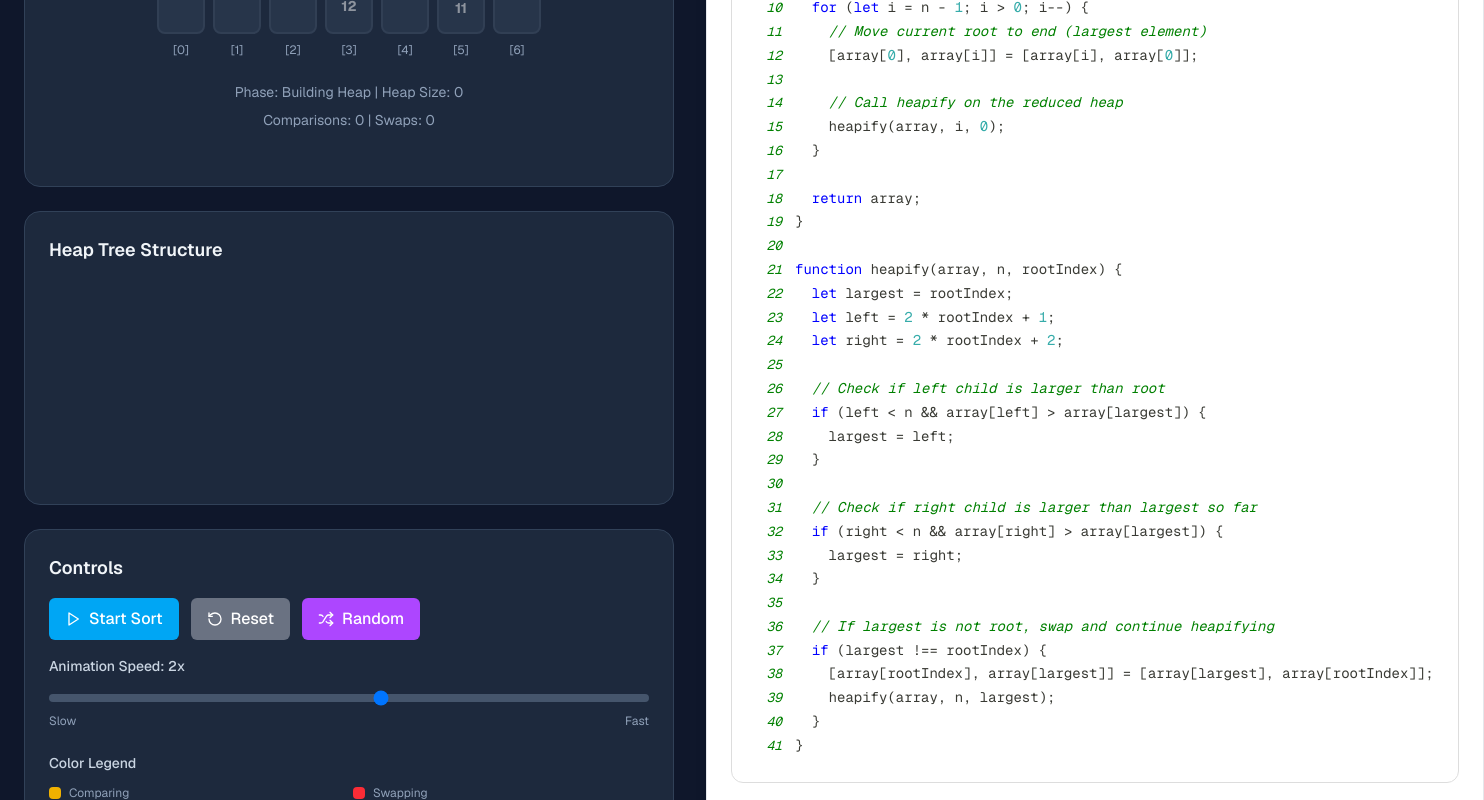
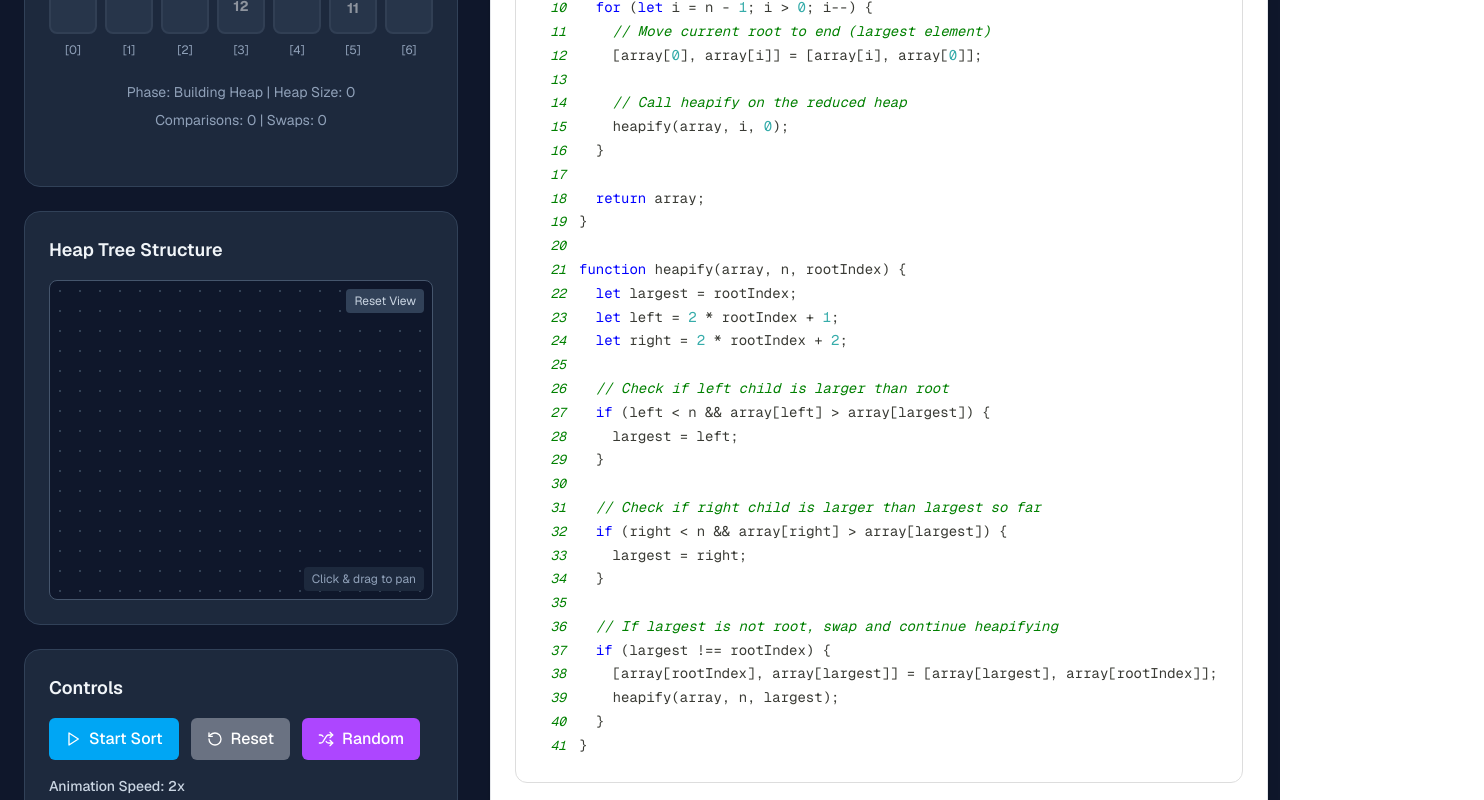
Before and after one commit to gael55x/DSA-Visualizer, a Next.js app in the folder dsa-visualizer/: page /sorting/heap-sort in a window 1280 px wide. Shown: the part 526-1326 px from the top of the page, 1484 px wide, since content can reach past the window. Built offline with nearby package versions, Linux system fonts and the light colour scheme.

Commit message:
Changed btree visualize on heapsort to pan canvas like component, and fixed container layouts

```diff
--- a/dsa-visualizer/components/visualizers/HeapSortVisualizer.tsx
+++ b/dsa-visualizer/components/visualizers/HeapSortVisualizer.tsx
@@ -1,6 +1,6 @@
 'use client';
 
-import { useState, useCallback } from 'react';
+import { useState, useCallback, useRef } from 'react';
 import { motion, AnimatePresence } from 'framer-motion';
 import { Play, Pause, RotateCcw, Shuffle } from 'lucide-react';
 import CodeHighlighter from '../ui/CodeHighlighter';
@@ -95,6 +95,13 @@ export default function HeapSortVisualizer() {
   const [heapSize, setHeapSize] = useState(0);
   const [phase, setPhase] = useState<'building' | 'sorting'>('building');
 
+  // Add cancellation ref for pause functionality
+  const cancelRef = useRef(false);
+
+  // Pan state
+  const [panOffset, setPanOffset] = useState({ x: 0, y: 0 });
+  const [isDragging, setIsDragging] = useState(false);
+
   const generateId = () => Math.random().toString(36).substr(2, 9);
 
   const generateRandomArray = useCallback(() => {
@@ -110,6 +117,7 @@ export default function HeapSortVisualizer() {
   }, []);
 
   const resetSort = useCallback(() => {
+    cancelRef.current = true; // Cancel any ongoing animation
     setIsPlaying(false);
     setIsPaused(false);
     setCurrentStep(0);
@@ -127,14 +135,40 @@ export default function HeapSortVisualizer() {
       isHeapified: false,
       isExtracted: false
     })));
+    setTimeout(() => { cancelRef.current = false; }, 100); // Reset cancellation flag
   }, []);
 
-  const heapify = async (arr: ArrayElement[], n: number, rootIndex: number) => {
+  // Cancellable delay function
+  const cancellableDelay = async (ms: number) => {
+    return new Promise<void>((resolve, reject) => {
+      const timeout = setTimeout(() => {
+        if (cancelRef.current) {
+          reject(new Error('Cancelled'));
+        } else {
+          resolve();
+        }
+      }, ms);
+
+      // Check for cancellation periodically
+      const checkCancellation = () => {
+        if (cancelRef.current) {
+          clearTimeout(timeout);
+          reject(new Error('Cancelled'));
+        }
+      };
+
+      const interval = setInterval(checkCancellation, 50);
+      setTimeout(() => clearInterval(interval), ms);
+    });
+  };
+
+  const heapify = async (arr: ArrayElement[], n: number, rootIndex: number): Promise<void> => {
     let largest = rootIndex;
     let left = 2 * rootIndex + 1;
     let right = 2 * rootIndex + 2;
     let totalComparisons = comparisons;
 
+    try {
       // Step 6: Initialize heapify variables
       setCurrentStep(6);
       setArray(prev => prev.map((item, idx) => ({
@@ -143,7 +177,7 @@ export default function HeapSortVisualizer() {
         isComparing: false,
         isSwapping: false
       })));
-    await delay(speed);
+      await cancellableDelay(speed);
 
       // Step 7: Check left child
       setCurrentStep(7);
@@ -155,7 +189,7 @@ export default function HeapSortVisualizer() {
         })));
         totalComparisons++;
         setComparisons(totalComparisons);
-      await delay(speed);
+        await cancellableDelay(speed);
 
         if (arr[left].value > arr[largest].value) {
           largest = left;
@@ -172,7 +206,7 @@ export default function HeapSortVisualizer() {
         })));
         totalComparisons++;
         setComparisons(totalComparisons);
-      await delay(speed);
+        await cancellableDelay(speed);
 
         if (arr[right].value > arr[largest].value) {
           largest = right;
@@ -188,7 +222,7 @@ export default function HeapSortVisualizer() {
           isComparing: false,
           isActive: false
         })));
-      await delay(speed);
+        await cancellableDelay(speed);
 
         // Perform swap
         [arr[rootIndex], arr[largest]] = [arr[largest], arr[rootIndex]];
@@ -200,7 +234,7 @@ export default function HeapSortVisualizer() {
           return newArr;
         });
 
-      await delay(speed);
+        await cancellableDelay(speed);
 
         // Recursively heapify affected subtree
         await heapify(arr, n, largest);
@@ -213,9 +247,18 @@ export default function HeapSortVisualizer() {
         isSwapping: false,
         isActive: false
       })));
+    } catch (error) {
+      // Handle cancellation
+      if (error instanceof Error && error.message === 'Cancelled') {
+        return;
+      }
+      throw error;
+    }
   };
 
   const heapSort = useCallback(async () => {
+    try {
+      cancelRef.current = false;
       setIsPlaying(true);
       setIsComplete(false);
 
@@ -225,14 +268,14 @@ export default function HeapSortVisualizer() {
 
       // Step 0: Show array length
       setCurrentStep(0);
-    await delay(speed);
+      await cancellableDelay(speed);
 
       // Build max heap (heapify phase)
       setPhase('building');
 
       // Step 1: Build heap from bottom up
       setCurrentStep(1);
-    await delay(speed);
+      await cancellableDelay(speed);
 
       for (let i = Math.floor(n / 2) - 1; i >= 0; i--) {
         await heapify(arr, n, i);
@@ -249,7 +292,7 @@ export default function HeapSortVisualizer() {
 
       // Step 2: Extract elements from heap
       setCurrentStep(2);
-    await delay(speed);
+      await cancellableDelay(speed);
 
       for (let i = n - 1; i > 0; i--) {
         setHeapSize(i);
@@ -261,7 +304,7 @@ export default function HeapSortVisualizer() {
           isSwapping: idx === 0 || idx === i,
           isHeapified: false
         })));
-      await delay(speed);
+        await cancellableDelay(speed);
 
         // Perform swap
         [arr[0], arr[i]] = [arr[i], arr[0]];
@@ -278,11 +321,11 @@ export default function HeapSortVisualizer() {
           }));
         });
 
-      await delay(speed);
+        await cancellableDelay(speed);
 
         // Step 4: Heapify reduced heap
         setCurrentStep(4);
-      await delay(speed);
+        await cancellableDelay(speed);
 
         await heapify(arr, i, 0);
       }
@@ -297,6 +340,15 @@ export default function HeapSortVisualizer() {
       setIsComplete(true);
       setIsPlaying(false);
       setCurrentStep(5);
+    } catch (error) {
+      // Handle cancellation gracefully
+      if (error instanceof Error && error.message === 'Cancelled') {
+        setIsPlaying(false);
+        setIsPaused(true);
+        return;
+      }
+      throw error;
+    }
   }, [array, speed, comparisons]);
 
   const handlePlayPause = () => {
@@ -306,6 +358,7 @@ export default function HeapSortVisualizer() {
     }
 
     if (isPlaying) {
+      cancelRef.current = true;
       setIsPlaying(false);
       setIsPaused(true);
     } else {
@@ -315,7 +368,6 @@ export default function HeapSortVisualizer() {
 
   // Helper function to get heap tree positions
   const getTreePosition = (index: number, totalNodes: number) => {
-    const maxLevel = Math.floor(Math.log2(totalNodes)) + 1;
     const level = Math.floor(Math.log2(index + 1));
     const positionInLevel = index - (Math.pow(2, level) - 1);
     const maxPositionsInLevel = Math.pow(2, level);
@@ -323,8 +375,7 @@ export default function HeapSortVisualizer() {
     return {
       level,
       position: positionInLevel,
-      maxPositions: maxPositionsInLevel,
-      maxLevel
+      maxPositions: maxPositionsInLevel
     };
   };
 
@@ -339,7 +390,7 @@ export default function HeapSortVisualizer() {
           </p>
         </div>
 
-        <div className="grid grid-cols-1 lg:grid-cols-[7fr_3fr] gap-8">
+        <div className="grid grid-cols-1 lg:grid-cols-[5fr_3fr] gap-8">
           {/* Visualization Panel */}
           <div className="space-y-6">
             {/* Array Visualization */}
@@ -401,22 +452,72 @@ export default function HeapSortVisualizer() {
             <div className="bg-slate-800 rounded-2xl p-6 border border-slate-700">
               <h3 className="text-lg font-semibold text-slate-100 mb-4">Heap Tree Structure</h3>
 
-              <div className="relative overflow-x-auto">
-                <div className="flex justify-center items-center min-h-[200px] min-w-[600px]">
-                  <div className="relative w-full h-full">
-                    <svg className="absolute inset-0 w-full h-full pointer-events-none">
+              <div className="relative overflow-hidden bg-slate-900 rounded-lg border border-slate-600 h-80">
+                <div
+                  className={cn(
+                    "relative w-full h-full",
+                    isDragging ? "cursor-grabbing" : "cursor-grab"
+                  )}
+                  style={{
+                    backgroundImage: 'radial-gradient(circle, #334155 1px, transparent 1px)',
+                    backgroundSize: '20px 20px',
+                    backgroundPosition: `${panOffset.x}px ${panOffset.y}px`
+                  }}
+                  onMouseDown={(e) => {
+                    e.preventDefault();
+                    setIsDragging(true);
+                    const startX = e.clientX;
+                    const startY = e.clientY;
+                    const startPanX = panOffset.x;
+                    const startPanY = panOffset.y;
+
+                    const handleMouseMove = (e: MouseEvent) => {
+                      const deltaX = e.clientX - startX;
+                      const deltaY = e.clientY - startY;
+                      setPanOffset({
+                        x: startPanX + deltaX,
+                        y: startPanY + deltaY
+                      });
+                    };
+
+                    const handleMouseUp = () => {
+                      setIsDragging(false);
+                      document.removeEventListener('mousemove', handleMouseMove);
+                      document.removeEventListener('mouseup', handleMouseUp);
+                    };
+
+                    document.addEventListener('mousemove', handleMouseMove);
+                    document.addEventListener('mouseup', handleMouseUp);
+                  }}
+                >
+                  <div
+                    className="absolute w-full h-full"
+                    style={{
+                      transform: `translate(${panOffset.x}px, ${panOffset.y}px)`
+                    }}
+                  >
+                    {/* Tree connections */}
+                    <svg
+                      className="absolute inset-0 pointer-events-none overflow-visible"
+                      style={{
+                        zIndex: 1,
+                        width: '100%',
+                        height: '100%'
+                      }}
+                    >
                       {array.slice(0, heapSize).map((_, index) => {
                         const leftChild = 2 * index + 1;
                         const rightChild = 2 * index + 2;
                         const connections = [];
 
+                        const parentPos = getTreePosition(index, heapSize);
+                        const parentX = (parentPos.position - parentPos.maxPositions / 2) * 80 + 320;
+                        const parentY = parentPos.level * 70 + 160;
+
                         if (leftChild < heapSize) {
-                          const parentPos = getTreePosition(index, heapSize);
                           const childPos = getTreePosition(leftChild, heapSize);
-                          const parentX = (parentPos.position - parentPos.maxPositions / 2) * 60 + 300;
-                          const parentY = parentPos.level * 50 + 30;
-                          const childX = (childPos.position - childPos.maxPositions / 2) * 60 + 300;
-                          const childY = childPos.level * 50 + 30;
+                          const childX = (childPos.position - childPos.maxPositions / 2) * 80 + 320;
+                          const childY = childPos.level * 70 + 160;
 
                           connections.push(
                             <line
@@ -424,7 +525,7 @@ export default function HeapSortVisualizer() {
                               x1={parentX}
                               y1={parentY + 20}
                               x2={childX}
-                              y2={childY}
+                              y2={childY - 20}
                               stroke="#64748b"
                               strokeWidth="2"
                             />
@@ -432,12 +533,9 @@ export default function HeapSortVisualizer() {
                         }
 
                         if (rightChild < heapSize) {
-                          const parentPos = getTreePosition(index, heapSize);
                           const childPos = getTreePosition(rightChild, heapSize);
-                          const parentX = (parentPos.position - parentPos.maxPositions / 2) * 60 + 300;
-                          const parentY = parentPos.level * 50 + 30;
-                          const childX = (childPos.position - childPos.maxPositions / 2) * 60 + 300;
-                          const childY = childPos.level * 50 + 30;
+                          const childX = (childPos.position - childPos.maxPositions / 2) * 80 + 320;
+                          const childY = childPos.level * 70 + 160;
 
                           connections.push(
                             <line
@@ -445,7 +543,7 @@ export default function HeapSortVisualizer() {
                               x1={parentX}
                               y1={parentY + 20}
                               x2={childX}
-                              y2={childY}
+                              y2={childY - 20}
                               stroke="#64748b"
                               strokeWidth="2"
                             />
@@ -456,16 +554,17 @@ export default function HeapSortVisualizer() {
                       })}
                     </svg>
 
+                    {/* Tree nodes */}
                     {array.slice(0, heapSize).map((item, index) => {
                       const pos = getTreePosition(index, heapSize);
-                      const x = (pos.position - pos.maxPositions / 2) * 60 + 300;
-                      const y = pos.level * 50 + 30;
+                      const x = (pos.position - pos.maxPositions / 2) * 80 + 320;
+                      const y = pos.level * 70 + 160;
 
                       return (
                         <motion.div
                           key={item.id}
                           className={cn(
-                            "absolute w-10 h-10 flex items-center justify-center text-white font-bold text-xs rounded-full border-2 transition-all duration-300",
+                            "absolute w-10 h-10 flex items-center justify-center text-white font-bold text-sm rounded-full border-2 transition-all duration-300 select-none pointer-events-none",
                             item.isSorted
                               ? "bg-green-500 border-green-400"
                               : item.isSwapping
@@ -480,7 +579,8 @@ export default function HeapSortVisualizer() {
                           )}
                           style={{
                             left: `${x - 20}px`,
-                            top: `${y}px`,
+                            top: `${y - 20}px`,
+                            zIndex: 2
                           }}
                           animate={{
                             scale: item.isComparing || item.isSwapping || item.isActive ? 1.2 : 1,
@@ -491,6 +591,19 @@ export default function HeapSortVisualizer() {
                       );
                     })}
                   </div>
+
+                  {/* Pan instructions */}
+                  <div className="absolute bottom-2 right-2 text-xs text-slate-400 bg-slate-800 px-2 py-1 rounded pointer-events-none">
+                    Click & drag to pan
+                  </div>
+
+                  {/* Reset pan button */}
+                  <button
+                    onClick={() => setPanOffset({ x: 0, y: 0 })}
+                    className="absolute top-2 right-2 text-xs text-slate-300 bg-slate-700 hover:bg-slate-600 px-2 py-1 rounded transition-colors"
+                  >
+                    Reset View
+                  </button>
                 </div>
               </div>
             </div>
```
Lines whose indentation alone changed are shown as unchanged.
